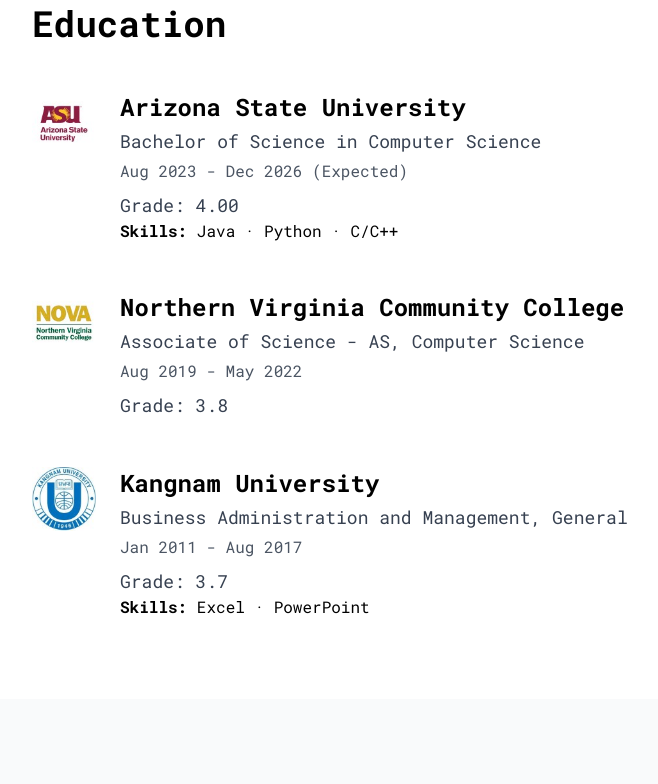
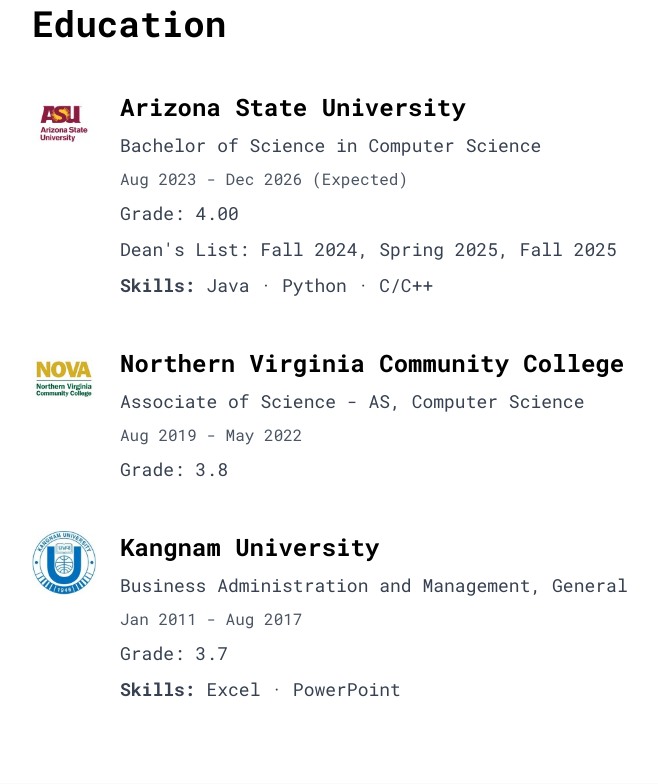
Before and after one commit to jk23399/my-portfolio, a React (Create React App) app: page / in a window 1280 px wide. Shown: the part 1440-2224 px from the top of the page, without its empty margins (0-658 px from the left). Built offline with nearby package versions, Linux system fonts and the light colour scheme.

Commit message:
Update LeetCodeCard and About

```diff
--- a/src/components/About.js
+++ b/src/components/About.js
@@ -25,10 +25,11 @@ export default function About() {
               <img src={asuLogo} alt="Arizona State University Logo" className="w-16 h-16 object-contain flex-shrink-0" />
               <div>
                 <h3 className="text-2xl font-bold">Arizona State University</h3>
-                <p className="mt-1 text-lg text-gray-700"> Bachelor of Science in Computer Science</p>
-                <p className="mt-1 text-base text-gray-600">Aug 2023 - Dec 2026 (Expected) </p>
+                <p className="mt-2 text-lg text-gray-700"> Bachelor of Science in Computer Science</p>
+                <p className="mt-2 text-base text-gray-600">Aug 2023 - Dec 2026 (Expected) </p>
                 <p className="mt-2 text-lg text-gray-700">Grade: 4.00</p>
-                <strong>Skills:</strong> Java · Python · C/C++
+                <p className="mt-2 text-lg text-gray-700">Dean's List: Fall 2024, Spring 2025, Fall 2025</p>
+                <p className="mt-2 text-lg text-gray-700"><strong>Skills:</strong> Java · Python · C/C++</p>
               </div>
             </li>
             {/* NOVA */}
@@ -36,8 +37,8 @@ export default function About() {
               <img src={novaLogo} alt="Northern Virginia Community College Logo" className="w-16 h-16 object-contain flex-shrink-0" />
               <div>
                 <h3 className="text-2xl font-bold">Northern Virginia Community College</h3>
-                <p className="mt-1 text-lg text-gray-700">Associate of Science - AS, Computer Science</p>
-                <p className="mt-1 text-base text-gray-600">Aug 2019 - May 2022</p>
+                <p className="mt-2 text-lg text-gray-700">Associate of Science - AS, Computer Science</p>
+                <p className="mt-2 text-base text-gray-600">Aug 2019 - May 2022</p>
                 <p className="mt-2 text-lg text-gray-700">Grade: 3.8</p>
               </div>
             </li>
@@ -46,10 +47,10 @@ export default function About() {
               <img src={kangnamLogo} alt="Kangnam University Logo" className="w-16 h-16 object-contain flex-shrink-0" />
               <div>
                 <h3 className="text-2xl font-bold">Kangnam University</h3>
-                <p className="mt-1 text-lg text-gray-700">Business Administration and Management, General</p>
-                <p className="mt-1 text-base text-gray-600">Jan 2011 - Aug 2017</p>
+                <p className="mt-2 text-lg text-gray-700">Business Administration and Management, General</p>
+                <p className="mt-2 text-base text-gray-600">Jan 2011 - Aug 2017</p>
                 <p className="mt-2 text-lg text-gray-700">Grade: 3.7</p>
-                <strong>Skills:</strong> Excel · PowerPoint
+                <p className="mt-2 text-lg text-gray-700"><strong>Skills:</strong> Excel · PowerPoint</p>
               </div>
             </li>
           </ul>
--- a/src/components/GeeksforGeeksCard.js
+++ b/src/components/GeeksforGeeksCard.js
@@ -23,8 +23,6 @@ export default function GeeksforGeeksCard() {
           <span className="text-blue-600 hover:underline">View Profile →</span>
         </div>
 
-        {/* --- 카드 중간 (수정된 부분) --- */}
-        {/* 이 div가 남는 공간을 모두 차지하고, 그 안에서 내용을 수직 중앙 정렬합니다. */}
         <div className="flex-grow flex flex-col justify-center">
           <div className="grid grid-cols-2 gap-4 text-center">
             <div>
--- a/src/components/LeetCodeCard.js
+++ b/src/components/LeetCodeCard.js
@@ -27,11 +27,7 @@ export default function LeetCodeCard() {
         <div className="space-y-3 text-lg">
           <div className="flex justify-between items-center">
             <span className="font-medium">Python 3</span>
-            <span className="text-gray-600">70 problems solved</span>
-          </div>
-          <div className="flex justify-between items-center">
-            <span className="font-medium">C++</span>
-            <span className="text-gray-600">1 problem solved</span>
+            <span className="text-gray-600">145 problems solved</span>
           </div>
         </div>
       </div>
```
